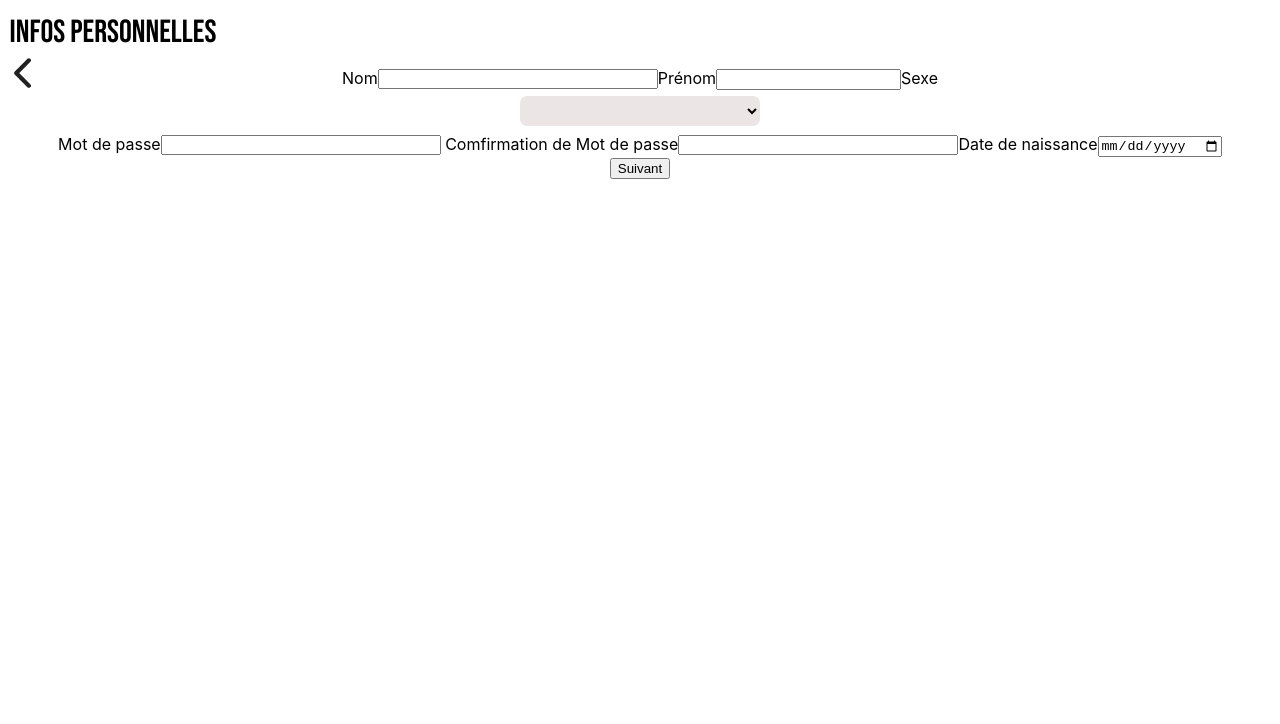
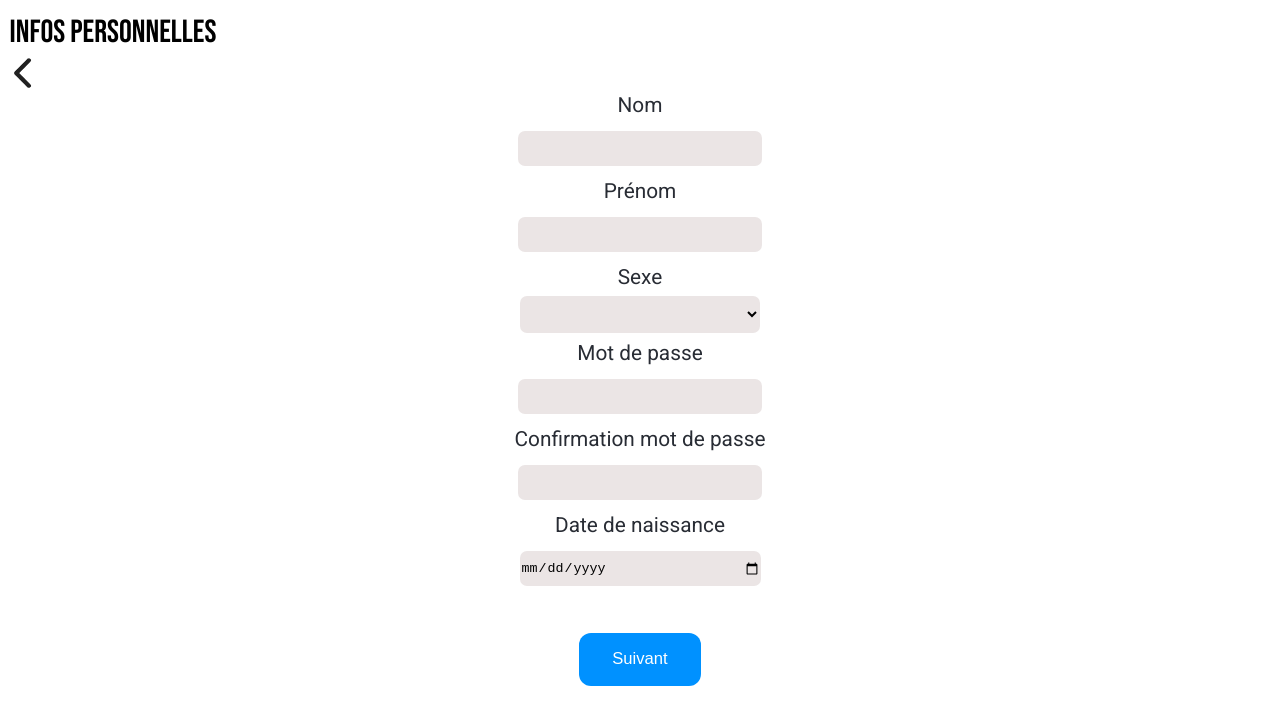
Before and after one commit to WildCodeSchool/reims-0919-js-tuk-tuk-travel, a React (Create React App) app in the folder tuktuktravel/: page /formusers in a window 1280 px wide. Shown: the top 724 px of the page. Built offline with nearby package versions, Linux system fonts and the light colour scheme.

Commit message:
Progress style on FormUsers

```diff
--- a/tuktuktravel/src/App.css
+++ b/tuktuktravel/src/App.css
@@ -172,11 +172,14 @@
   margin-left: 0.3em;
 }
 
-.add-user {
+.div-add-user {
   display: flex;
   flex-direction: column;
   align-items: center;
-  margin-top: 1em;
+  margin-top: 2em;
+  font-size: 1.3em;
+  color: #282c34;
+  margin-bottom: -3em;
 }
 
 .send-form-users{
@@ -191,18 +194,31 @@
   font-size: 1em;
 }
 
-.add-user > label{
+.div-add-user > label{
   font-family: 'Roboto', sans-serif;
+
 }
 
-.add-user > input {
+.div-add-user > input {
   border-radius:7px;
   background-color: rgb(235, 229, 229);
   border: none;
   width: 18em;
-  height: 2em;
-  margin-bottom: 0.5em;
-  margin-top: 0.5em;
+  height: 2.5em;
+  margin-bottom: 1em;
+  margin-top: 1em;
+}
+
+/*------ First Part ------*/
+
+.input-birthday > input{
+  border-radius:7px;
+  background-color: rgb(235, 229, 229);
+  border: none;
+  width: 18em;
+  height: 2.65em;
+  margin-bottom: 1em;
+  margin-top: 1em;
 }
 
 .sex-form-user > select {
@@ -210,12 +226,29 @@
   background-color: rgb(235, 229, 229);
   border: none;
   width: 18em;
-  height: 2.2em;
+  height: 2.8em;
   margin-bottom: 0.6em;
   margin-top: 0.5em;
 }
 
+.nextButton {
+  border:none;
+  padding: 1em 2em 1em 2em;
+  border-radius:12px;
+  background: rgb(0, 145, 255);
+  color:#fff;
+  text-decoration: none;
+  margin-top: 2em;
+  font-size: 0.8em;
+  margin-bottom: 0;
+}
 
+/*------ Second Part ------*/
+
+.fig-back-arrow > button {
+  border: none;
+  background-color: white;
+}
 
 /* -------------------------------------------------------------------------- USER CONNEXION ------------------------------------------------------------------------------ */
 
--- a/tuktuktravel/src/components/FormUsers.js
+++ b/tuktuktravel/src/components/FormUsers.js
@@ -81,7 +81,7 @@ class FormUsers extends Component {
 
           <form className='add-user' onSubmit={this.submit} />
             <div className='firstSection'>
-              <div>
+              <div className="div-add-user">
                 <label htmlFor="lastname">Nom</label>
                 <input type="text" id="lastname" onChange={this.change} />
 
@@ -100,27 +100,29 @@ class FormUsers extends Component {
 
                 <label htmlFor="password">Mot de passe</label>
                 <input type="password" id="password" onChange={this.change} />
-                <label htmlFor="comfirm-password"> Comfirmation de Mot de passe</label>
+                <label htmlFor="comfirm-password"> Confirmation mot de passe</label>
                 <input type="password" id="password" onChange={this.change} />
 
                 <label htmlFor="birthday">Date de naissance</label>
-                <input type="date" id="birthday" onChange={this.change} />
-
-                <div className='nextButton'>
-                  <button onClick = {this.nextPage}>Suivant</button>
+                <div className='input-birthday' >
+                  <input type="date" id="birthday" onChange={this.change} />
+                </div>
+                <div >
+                  <button className='nextButton' onClick = {this.nextPage}>Suivant</button>
                 </div>
               </div>
             </div>
         </div>
         :
         <div>
-          <button onClick = {this.previousPage}>
-            <figure className='fig-back-arrow'>
+          <figure className='fig-back-arrow link-back-arrow'>
+            <button onClick = {this.previousPage}>
               <img className='back-arrow' src={back} alt='Arrow to back'/>
-            </figure>
-          </button>
+            </button>
+          </figure>
 
-          <div className='secondSection'>
+
+          <div className='secondSection div-add-user'>
             <label htmlFor="countrys">Pays</label>
             <CountryList country={this.state.country} change={this.change} />
 
```
